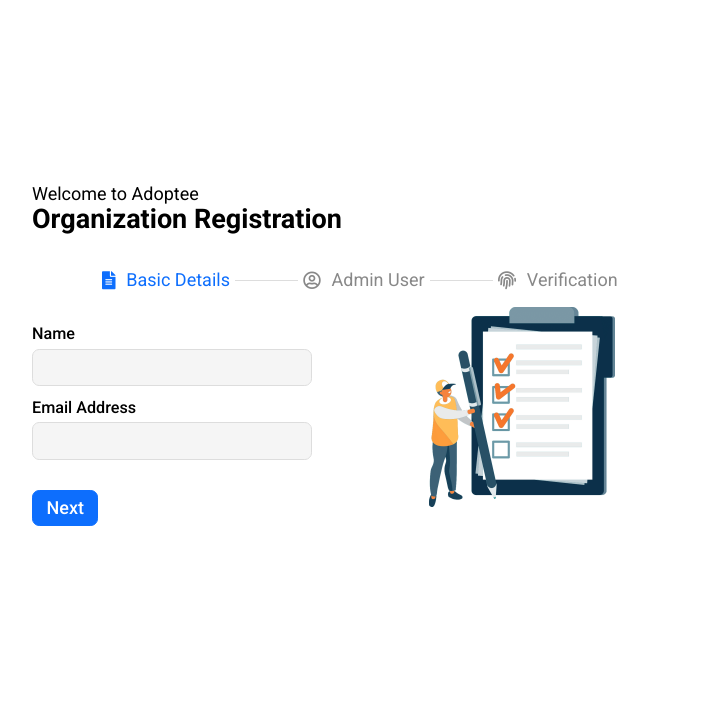
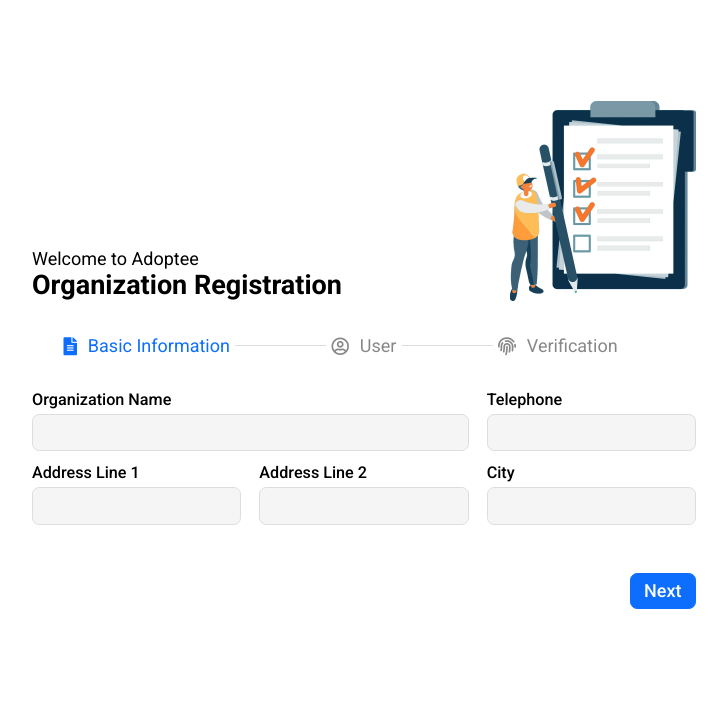
Before and after one commit to dalanad/adoptee, a PHP site: page /view/auth/organization_signup.php in a window 1280 px wide. Shown: the top 716 px of the page, without its empty margins (276-1003 px from the left). Run offline with PHP 8.4, Linux system fonts and the light colour scheme.

Commit message:
feat(auth) organization registration form ui completed

```diff
--- a/view/_layout/header.php
+++ b/view/_layout/header.php
@@ -19,7 +19,7 @@
         <?php } ?>
 
         <?php if (isset($data["user"])) { ?>
-            <a class="btn btn-link" style="font-size:1rem"><i class="fa fa-user"> </i> &nbsp; Dalana </a>
+            <a class="btn btn-link" style="font-size:1rem"  href="/view/signin.php"><i class="fa fa-user"> </i> &nbsp; Dalana </a>
         <?php } else { ?>
             <a class="btn" href="/view/signin.php">Sign In</a>
         <?php } ?>
--- a/view/auth/organization_signup.php
+++ b/view/auth/organization_signup.php
@@ -1,119 +1,164 @@
 <?php require_once  __DIR__ . './../_layout/layout.php' ?>
+<?php $step = isset($_GET["step"]) ? $_GET["step"] : 1; ?>
 
+<link rel="stylesheet" href="/assets/css/auth.css" type="text/css">
 <style>
-    .bg-primary {
-        background-color: var(--primary);
+    .heading {
+        padding: 1rem;
+        display: flex;
+        align-items: flex-end;
+        justify-content: space-between;
     }
 
-    .animated-card {
-        overflow: hidden;
-        width: 280px;
-        transition: width 0.3s ease-out, padding 0.5s ease-out;
-        white-space: nowrap;
-        border-radius: 16px;
-        padding: 1em;
+    .heading img {
+        height: 200px;
     }
 
-    .animated-card.hidden {
-        width: 0;
-        padding-left: 0px;
-        padding-right: 0;
+
+
+    .animated-card {
+        width: 100%;
     }
 
-    .centered-container {
-        display: flex;
-        height: 100%;
-        flex-direction: column;
-        justify-content: center;
+    .lg-3col-grid {
+        display: grid;
+        grid-template-columns: 1fr 1fr 1fr;
+        column-gap: 1rem;
     }
 
     @media (max-width:600px) {
-        .centered-container {
-            display: block;
-        }
+        .heading img {
+            height: 80px;
         }
 
-    .stepper {
-        display: flex;
+        .lg-3col-grid {
+            grid-template-columns: 1fr;
         }
 
-    .step {
-        padding: 1rem 0;
-        display: flex;
-        align-items: center;
-        /* cursor: pointer; */
-        line-height: 1;
-        border-radius: .4rem;
-        color: var(--gray-5);
-    }
-
-    /* .step:hover {
-        color: black;
-        transition: all .2s ease-in-out;
-    } */
-
-    .step.active {
-        color: var(--primary);
-    }
-
-    .step.active .step-icon {
-        font-weight: 900;
-    }
-
-    .step:not(:first-child)::before,
-    .step:not(:last-child)::after {
-        min-width: 1rem;
-        content: " ";
-        height: .1rem;
-        background-color: var(--gray-3);
-        display: block;
-    }
-
-    .step-icon,
-    .step-title {
-        margin: 0 .3rem;
     }
 </style>
-
 <div class="centered-container">
     <div>
         <div style="margin: 0 auto;margin-bottom: 5rem;max-width: 700px;">
-            <div class="p2">
+            <div class="heading">
+                <div>
                     <div>Welcome to Adoptee</div>
                     <h2 class="m0">Organization Registration</h2>
                 </div>
-
+                <img src="/assets/images/graphics/task-list.webp">
+            </div>
             <div class="stepper px2">
-                <div class="step active">
+                <div class="step <?= $step == 1 ? 'active' : '' ?>">
                     <i class="step-icon far fa-file-alt"></i>
-                    <span class="step-title">Basic Details</span>
+                    <span class="step-title">Basic Information</span>
                 </div>
-                <div class="step">
+                <div class="step  <?= $step == 2 ? 'active' : '' ?>">
                     <i class="step-icon far fa-user-circle "></i>
-                    <span class="step-title">Admin User</span>
+                    <span class="step-title">User</span>
                 </div>
-                <div class="step">
+                <div class="step  <?= $step == 3 ? 'active' : '' ?>">
                     <i class="step-icon fa fa-fingerprint"></i>
                     <span class="step-title">Verification</span>
                 </div>
             </div>
-
             <div style="display: flex;">
-                <div class="animated-card" id="sign-up">
-                    <div class="field">
-                        <label>Name</label>
+                <div class="animated-card <?= $step != 1 ? 'hidden' : '' ?>" id="step-1">
+                    <div class="lg-3col-grid">
+                        <div class="field" style="grid-column: span 2;">
+                            <label>Organization Name</label>
                             <input class="ctrl" type="email" />
                             <span class="field-msg"> </span>
                         </div>
+                        <div class="field">
+                            <label>Telephone</label>
+                            <input class="ctrl" type="email" />
+                            <span class="field-msg"> </span>
+                        </div>
+                        <div class="field">
+                            <label>Address Line 1</label>
+                            <input class="ctrl" type="email" />
+                            <span class="field-msg"> </span>
+                        </div>
+                        <div class="field">
+                            <label>Address Line 2</label>
+                            <input class="ctrl" type="email" />
+                            <span class="field-msg"> </span>
+                        </div>
+                        <div class="field">
+                            <label>City</label>
+                            <input class="ctrl" type="email" />
+                            <span class="field-msg"> </span>
+                        </div>
+                    </div>
+                    <div class="flex justify-between mt2">
+                        <div></div>
+                        <a class="btn" href="?step=2" style="margin-top: 1em;">Next</a>
+                    </div>
+                </div>
+                <div class="animated-card <?= $step != 2 ? 'hidden' : '' ?>" id="step-2">
+                    <div class="flex">
+                        <div class="flex-auto mx1">
                             <div class="field">
                                 <label>Email Address</label>
                                 <input class="ctrl" type="email" />
                                 <span class="field-msg"> </span>
                             </div>
-                    <button class="btn" style="margin-top: 1em;">Next</button>
                         </div>
-                <div style="flex: 1 1 0;text-align: center;">
-                    <img src="/assets/images/graphics/task-list.webp" style="height: 200px;">
+                        <div class="flex-auto mx1">
+                            <div class="field">
+                                <label>Password</label>
+                                <input class="ctrl" type="password" />
+                                <span class="field-msg"> </span>
+                            </div>
+                            <div class="field">
+                                <label>Confirm Password</label>
+                                <input class="ctrl" type="password" />
+                                <span class="field-msg"> </span>
+                            </div>
+                        </div>
+                    </div>
+                    <div class="flex justify-between mt2">
+                        <a class="btn outline pink" href="?step=1">Back</a>
+                        <a class="btn" href="?step=3">Next</a>
+                    </div>
+                </div>
+                <div class="animated-card <?= $step != 3 ? 'hidden' : '' ?>" id="step-3">
+                    <style>
+                        .verify-card {
+                            border: .1rem solid var(--gray-3);
+                            width: 300px;
+                            padding: .5rem .8rem;
+                            margin: .2rem 0;
+                            border-radius: .4rem;
+
+                            line-height: 1;
+                        }
+
+                        .verify-card-heading {
+                            display: flex;
+                            justify-content: space-between;
+                        }
+                    </style>
+                    <div style="display: flex;flex-direction:column;align-items:center">
+                        <div class="verify-card">
+                            <div class="verify-card-heading"> Email <i class="txt-clr green fa  fa-check-circle"></i></div>
+                        </div>
+                        <div class="verify-card">
+                            <div class="verify-card-heading">Telephone
+                                <i class="txt-clr orange fas fa-exclamation-circle"></i>
+                            </div>
+                            <div>
+                                <div style="font-weight: 600;text-align:center;margin:.5rem 0">OTP</div>
+                                <input type="text" inputmode="numeric" required pattern="\d{6}" autocomplete="one-time-code" class="ctrl">
+
+                            </div>
+                        </div>
+                    </div>
+
+                    <div class="flex justify-between mt2">
+                        <a class="btn outline pink" href="?step=2">Back</a>
+                        <a class="btn" href="/view/organization_dashboard.php">Finish</a>
+                    </div>
                 </div>
             </div>
         </div>
--- a/view/organization_dashboard.php
+++ b/view/organization_dashboard.php
@@ -15,7 +15,7 @@ require  dirname(__FILE__) ."./_layout/header.php";
     <div class="m2 flex justify-between items-end">
         <div>
             <div style="font-size: .8em;"> Tails of Freedom </div>
-            <h2 class="txt-clr m0"> Dashboard </h2>
+            <h2 class="m0"> Dashboard </h2>
         </div>
         <a href="/view/organization_settings.php" class="btn btn-link btn-icon"><i class="fa fa-cog mr1"></i>Settings</a>
     </div>
```
Lines whose indentation alone changed are shown as unchanged.
